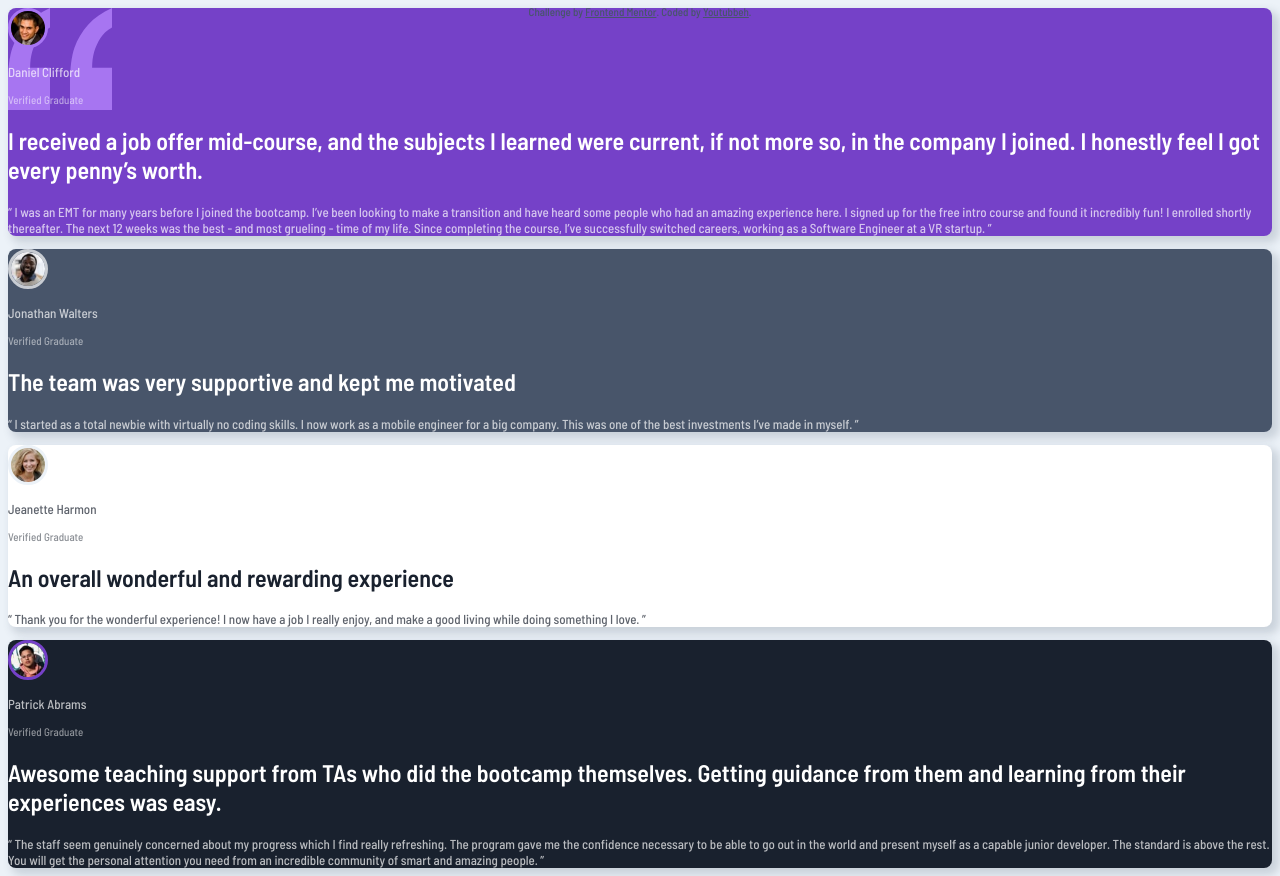
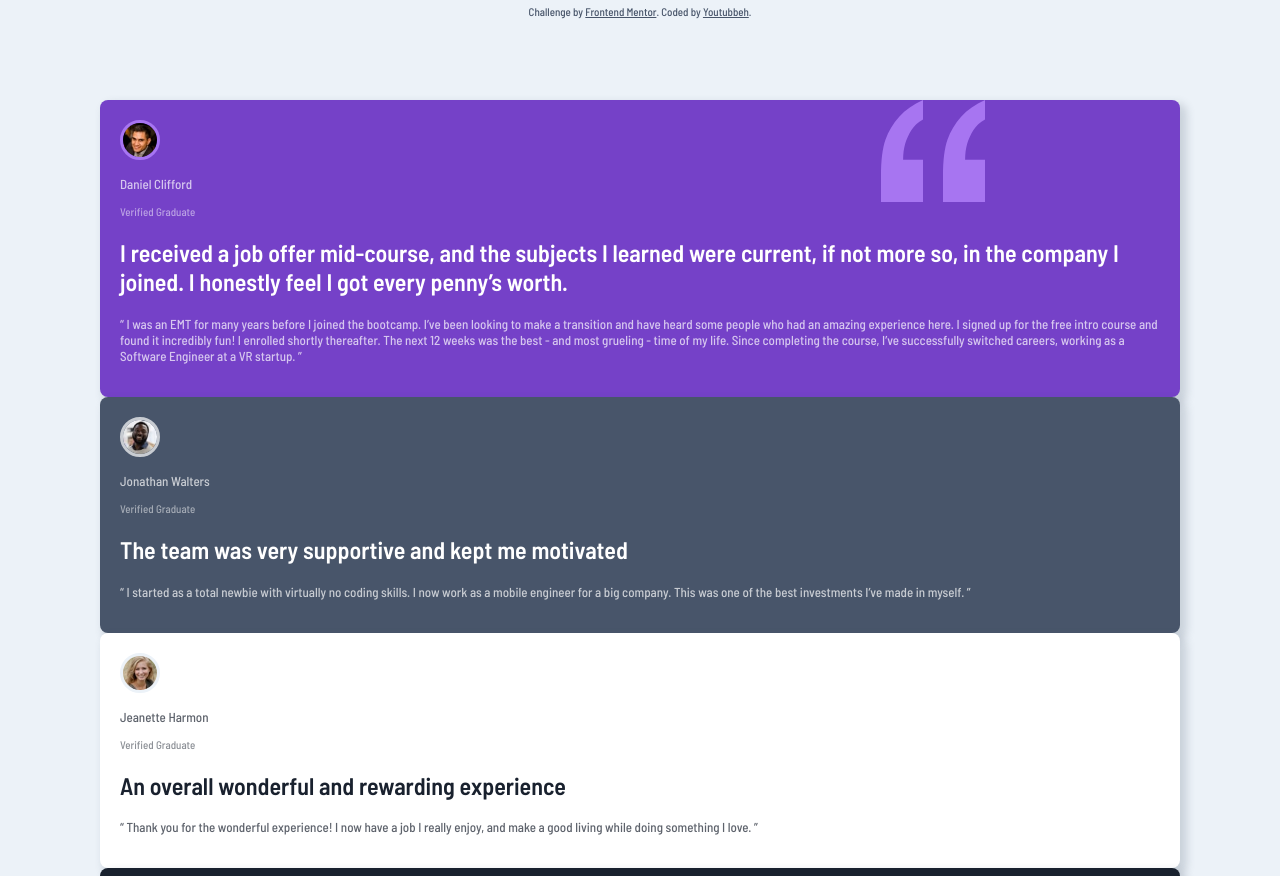
Before and after one commit to youtubbeh/testimonials, a plain HTML site: page index.html in a window 1280 px wide. Shown: the top 876 px of the page. Drawn offline with Linux system fonts and the light colour scheme.

Commit message:
Add general margins and padding

```diff
--- a/style.css
+++ b/style.css
@@ -11,17 +11,24 @@ html {
 
 body {
     background-color: hsl(210, 46%, 95%);
+    margin: 0 auto;
+}
+
+main {
+    margin: 100px;
 }
 
 .card {
     border-radius: 8px;
     box-shadow: 5px 5px 8px 2px hsla(217, 19%, 35%, 0.2);
+    padding: 20px;
 }
 
 .purple {
     background-color: hsl(263, 55%, 52%);
     background-image: url(./images/bg-pattern-quotation.svg);
     background-repeat: no-repeat;
+    background-position: right 20% top 0;
 }
 
 .white {
```
Also changed, not shown: index.html (+0 -3 lines).
